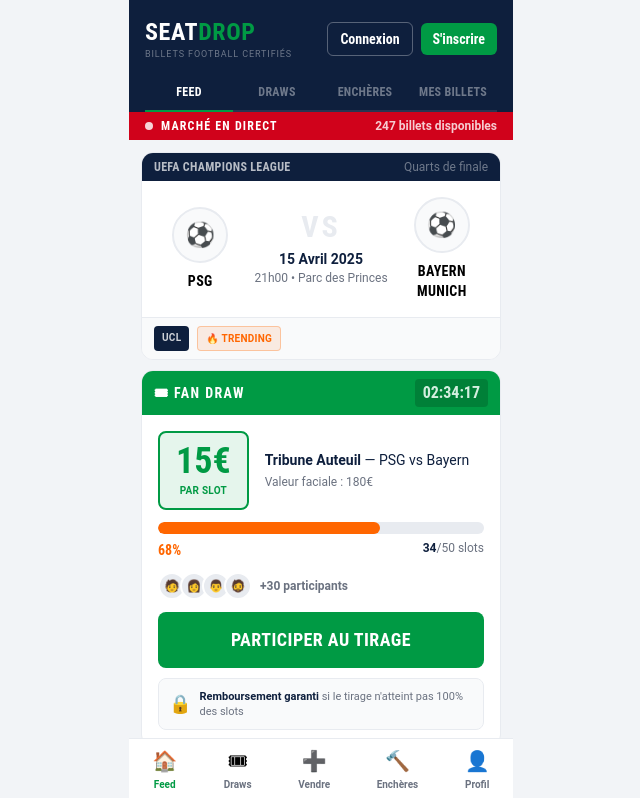
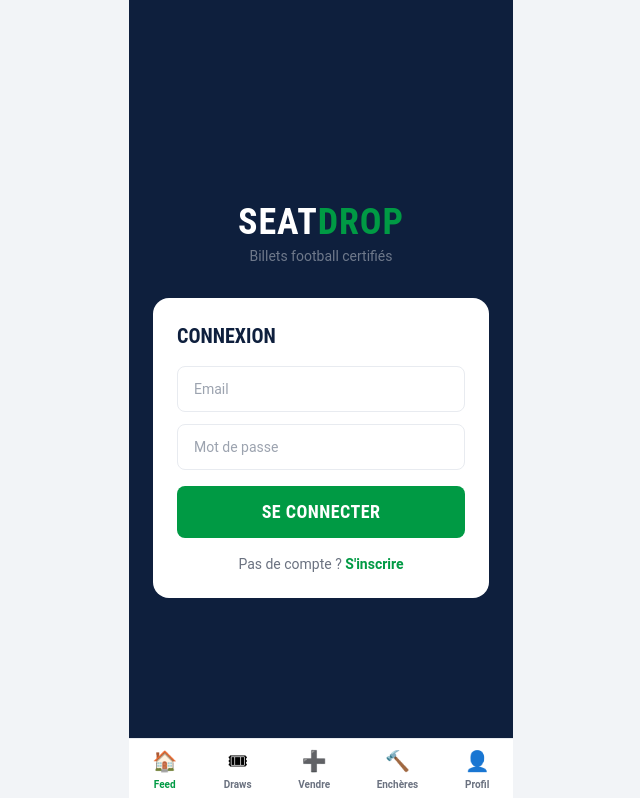
Before and after one commit to eliessms/seatdrop, a React (Vite) app in the folder seatdrop-front/: page /login in a window 1280 px wide. Shown: the top 798 px of the page, without its empty margins (319-959 px from the left). Built offline with nearby package versions, Linux system fonts and the light colour scheme.

Commit message:
feat: ajout React Router + pages Login et Register

```diff
--- a/seatdrop-front/src/App.jsx
+++ b/seatdrop-front/src/App.jsx
@@ -1,20 +1,21 @@
-import Header from './components/layout/Header'
+import { BrowserRouter, Routes, Route } from 'react-router-dom'
 import BottomNav from './components/layout/BottomNav'
-import LiveBanner from './components/home/LiveBanner'
-import MatchHero from './components/home/MatchHero'
-import FanDrawBlock from './components/home/FanDrawBlock'
-import ListingList from './components/home/ListingList'
+import Home from './pages/Home'
+import Login from './pages/Login'
+import Register from './pages/Register'
 
 function App() {
   return (
-    <div className="max-w-sm mx-auto min-h-screen pb-20">
-      <Header />
-      <LiveBanner />
-      <MatchHero />
-      <FanDrawBlock />
-      <ListingList />
-      <BottomNav />
-    </div>
+    <BrowserRouter>
+      <div className="max-w-sm mx-auto min-h-screen pb-20">
+        <Routes>
+          <Route path="/" element={<Home />} />
+          <Route path="/login" element={<Login />} />
+          <Route path="/register" element={<Register />} />
+        </Routes>
+        <BottomNav />
+      </div>
+    </BrowserRouter>
   )
 }
 
--- a/seatdrop-front/src/components/layout/Header.jsx
+++ b/seatdrop-front/src/components/layout/Header.jsx
@@ -1,4 +1,8 @@
+import { useNavigate } from 'react-router-dom'
+
 function Header() {
+  const navigate = useNavigate()
+
   return (
     <div className="bg-navy px-4 pt-4">
 
@@ -17,10 +21,14 @@
 
         {/* Boutons */}
         <div className="flex gap-2 items-center">
-          <button className="px-3 py-1.5 text-white border border-white/30 rounded-md font-condensed font-bold text-sm">
+          <button
+            onClick={() => navigate('/login')}
+            className="px-3 py-1.5 text-white border border-white/30 rounded-md font-condensed font-bold text-sm">
             Connexion
           </button>
-          <button className="px-3 py-1.5 bg-green text-white rounded-md font-condensed font-bold text-sm">
+          <button
+            onClick={() => navigate('/register')}
+            className="px-3 py-1.5 bg-green text-white rounded-md font-condensed font-bold text-sm">
             S'inscrire
           </button>
         </div>
--- /dev/null
+++ b/seatdrop-front/src/pages/Home.jsx
@@ -0,0 +1,19 @@
+import Header from '../components/layout/Header'
+import LiveBanner from '../components/home/LiveBanner'
+import MatchHero from '../components/home/MatchHero'
+import FanDrawBlock from '../components/home/FanDrawBlock'
+import ListingList from '../components/home/ListingList'
+
+function Home() {
+  return (
+    <>
+      <Header />
+      <LiveBanner />
+      <MatchHero />
+      <FanDrawBlock />
+      <ListingList />
+    </>
+  )
+}
+
+export default Home
--- /dev/null
+++ b/seatdrop-front/src/pages/Login.jsx
@@ -0,0 +1,47 @@
+function Login() {
+  return (
+    <div className="min-h-screen flex flex-col justify-center px-6 bg-navy">
+
+      {/* Logo */}
+      <div className="text-center mb-8">
+        <span className="font-condensed font-black text-4xl text-white tracking-wide">
+          SEAT<span className="text-green">DROP</span>
+        </span>
+        <p className="text-white/40 text-sm mt-1">Billets football certifiés</p>
+      </div>
+
+      {/* Formulaire */}
+      <div className="bg-white rounded-2xl p-6">
+        <h2 className="font-condensed font-bold text-xl text-navy mb-4 uppercase">
+          Connexion
+        </h2>
+
+        <div className="flex flex-col gap-3">
+          <input
+            type="email"
+            placeholder="Email"
+            className="w-full border border-light rounded-lg px-4 py-3 text-sm outline-none focus:border-green"
+          />
+          <input
+            type="password"
+            placeholder="Mot de passe"
+            className="w-full border border-light rounded-lg px-4 py-3 text-sm outline-none focus:border-green"
+          />
+          <button className="w-full bg-green text-white font-condensed font-bold text-lg py-3 rounded-lg uppercase tracking-wide mt-1">
+            Se connecter
+          </button>
+        </div>
+
+        <p className="text-center text-sm text-muted mt-4">
+          Pas de compte ?{" "}
+          <span className="text-green font-bold cursor-pointer">
+            S'inscrire
+          </span>
+        </p>
+      </div>
+
+    </div>
+  )
+}
+
+export default Login
--- /dev/null
+++ b/seatdrop-front/src/pages/Register.jsx
@@ -0,0 +1,52 @@
+function Register() {
+  return (
+    <div className="min-h-screen flex flex-col justify-center px-6 bg-navy">
+
+      {/* Logo */}
+      <div className="text-center mb-8">
+        <span className="font-condensed font-black text-4xl text-white tracking-wide">
+          SEAT<span className="text-green">DROP</span>
+        </span>
+        <p className="text-white/40 text-sm mt-1">Billets football certifiés</p>
+      </div>
+
+      {/* Formulaire */}
+      <div className="bg-white rounded-2xl p-6">
+        <h2 className="font-condensed font-bold text-xl text-navy mb-4 uppercase">
+          Inscription
+        </h2>
+
+        <div className="flex flex-col gap-3">
+          <input
+            type="text"
+            placeholder="Pseudo"
+            className="w-full border border-light rounded-lg px-4 py-3 text-sm outline-none focus:border-green"
+          />
+          <input
+            type="email"
+            placeholder="Email"
+            className="w-full border border-light rounded-lg px-4 py-3 text-sm outline-none focus:border-green"
+          />
+          <input
+            type="password"
+            placeholder="Mot de passe"
+            className="w-full border border-light rounded-lg px-4 py-3 text-sm outline-none focus:border-green"
+          />
+          <button className="w-full bg-green text-white font-condensed font-bold text-lg py-3 rounded-lg uppercase tracking-wide mt-1">
+            Créer mon compte
+          </button>
+        </div>
+
+        <p className="text-center text-sm text-muted mt-4">
+          Déjà un compte ?{" "}
+          <span className="text-green font-bold cursor-pointer">
+            Se connecter
+          </span>
+        </p>
+      </div>
+
+    </div>
+  )
+}
+
+export default Register
```
